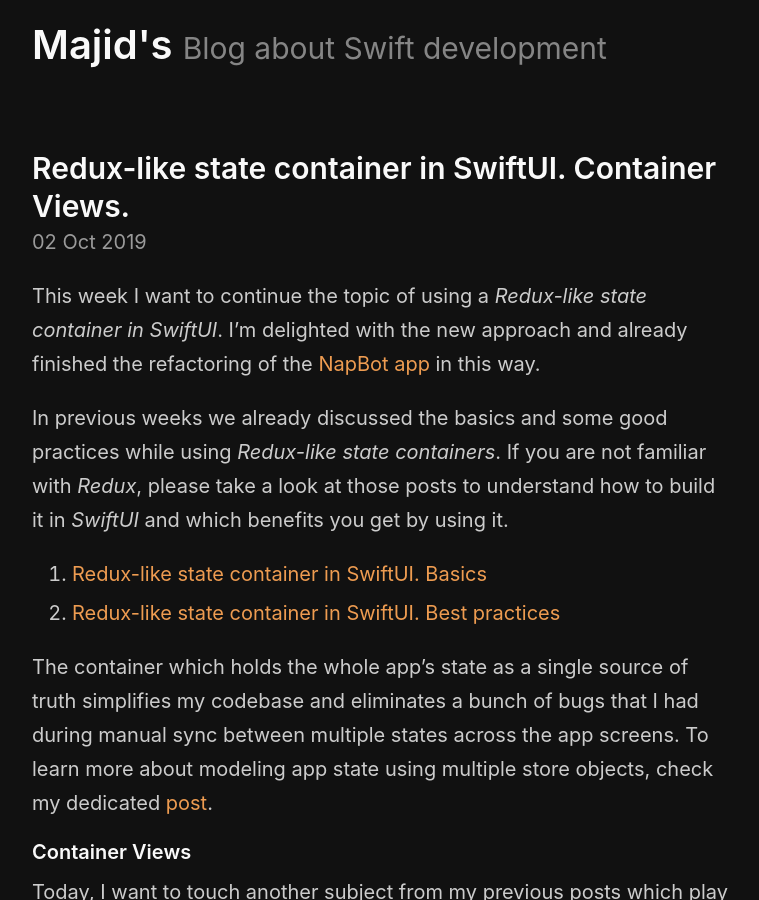
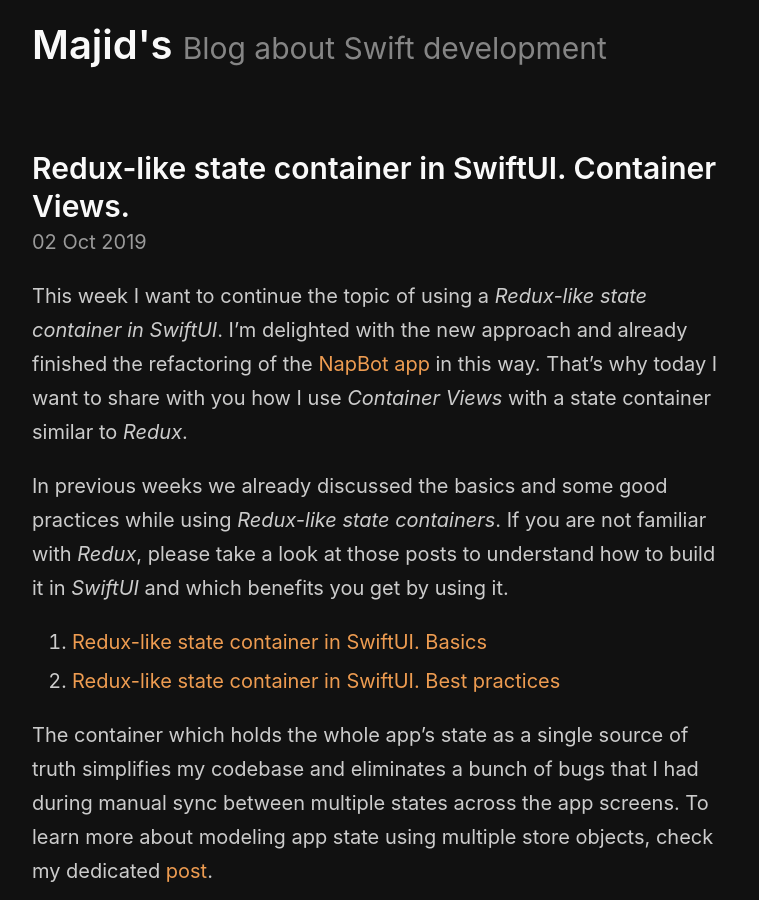
Before and after one commit to mecid/mecid.github.io, a Jekyll site: the page built from _posts/2019-10-02-redux-like-state-container-in-swiftui-part3.md, in a window 1280 px wide and 900 px high. Shown: the whole window, without its empty margins (258-1017 px from the left). Built offline with Jekyll 4.4.1, drawn with Linux system fonts in a browser that asks for light colours.

Commit message:
Update 2019-10-02-redux-like-state-container-in-swiftui-part3.md

```diff
--- a/_posts/2019-10-02-redux-like-state-container-in-swiftui-part3.md
+++ b/_posts/2019-10-02-redux-like-state-container-in-swiftui-part3.md
@@ -3,7 +3,7 @@ title: Redux-like state container in SwiftUI. Container Views.
 layout: post
 ---
 
-This week I want to continue the topic of using a *Redux-like state container in SwiftUI*. I'm delighted with the new approach and already finished the refactoring of the [NapBot app](https://napbotapp.com/) in this way.
+This week I want to continue the topic of using a *Redux-like state container in SwiftUI*. I'm delighted with the new approach and already finished the refactoring of the [NapBot app](https://napbotapp.com/) in this way. That's why today I want to share with you how I use *Container Views* with a state container similar to *Redux*.
 
 In previous weeks we already discussed the basics and some good practices while using *Redux-like state containers*. If you are not familiar with *Redux*, please take a look at those posts to understand how to build it in *SwiftUI* and which benefits you get by using it.
 
```
